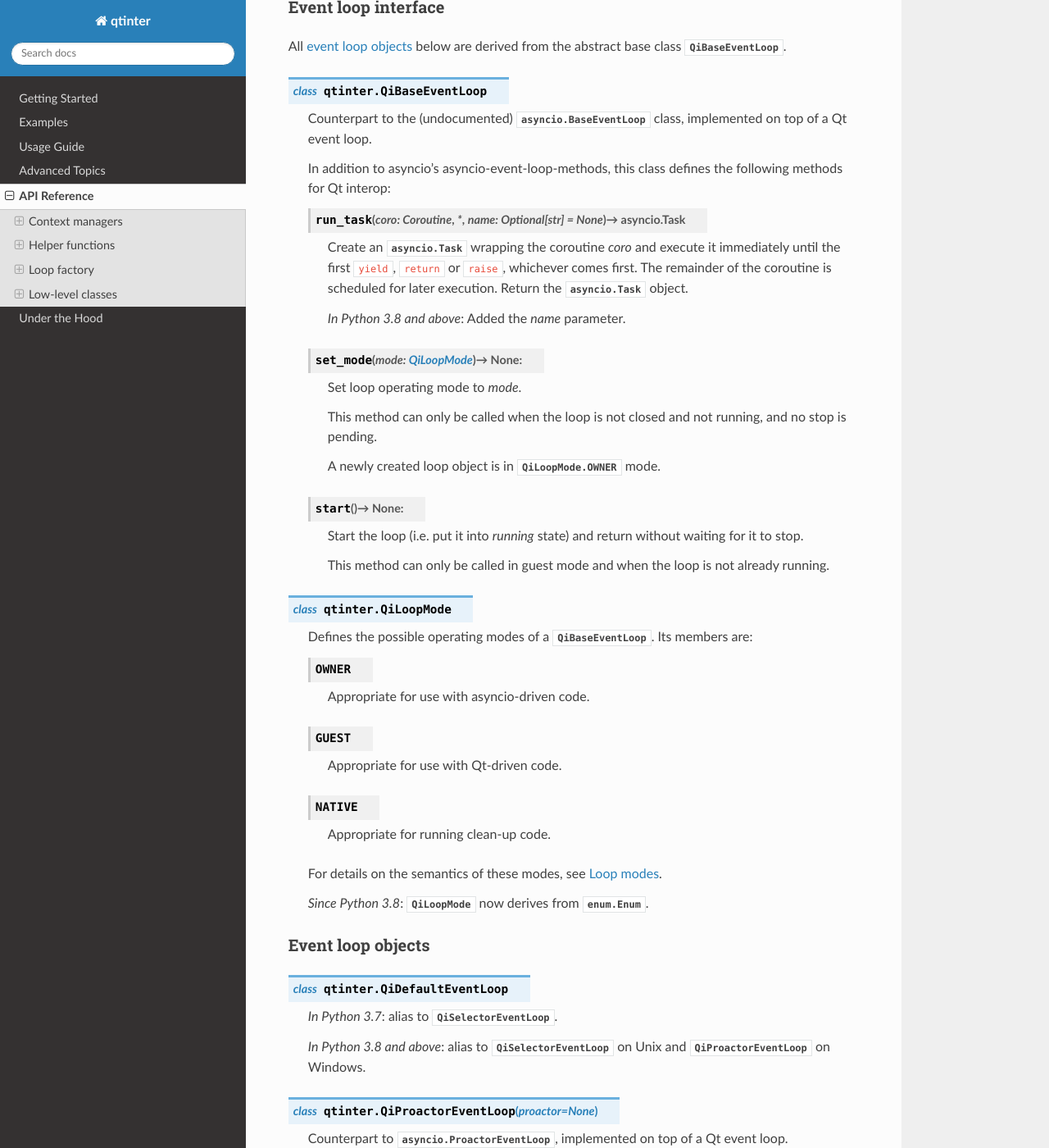
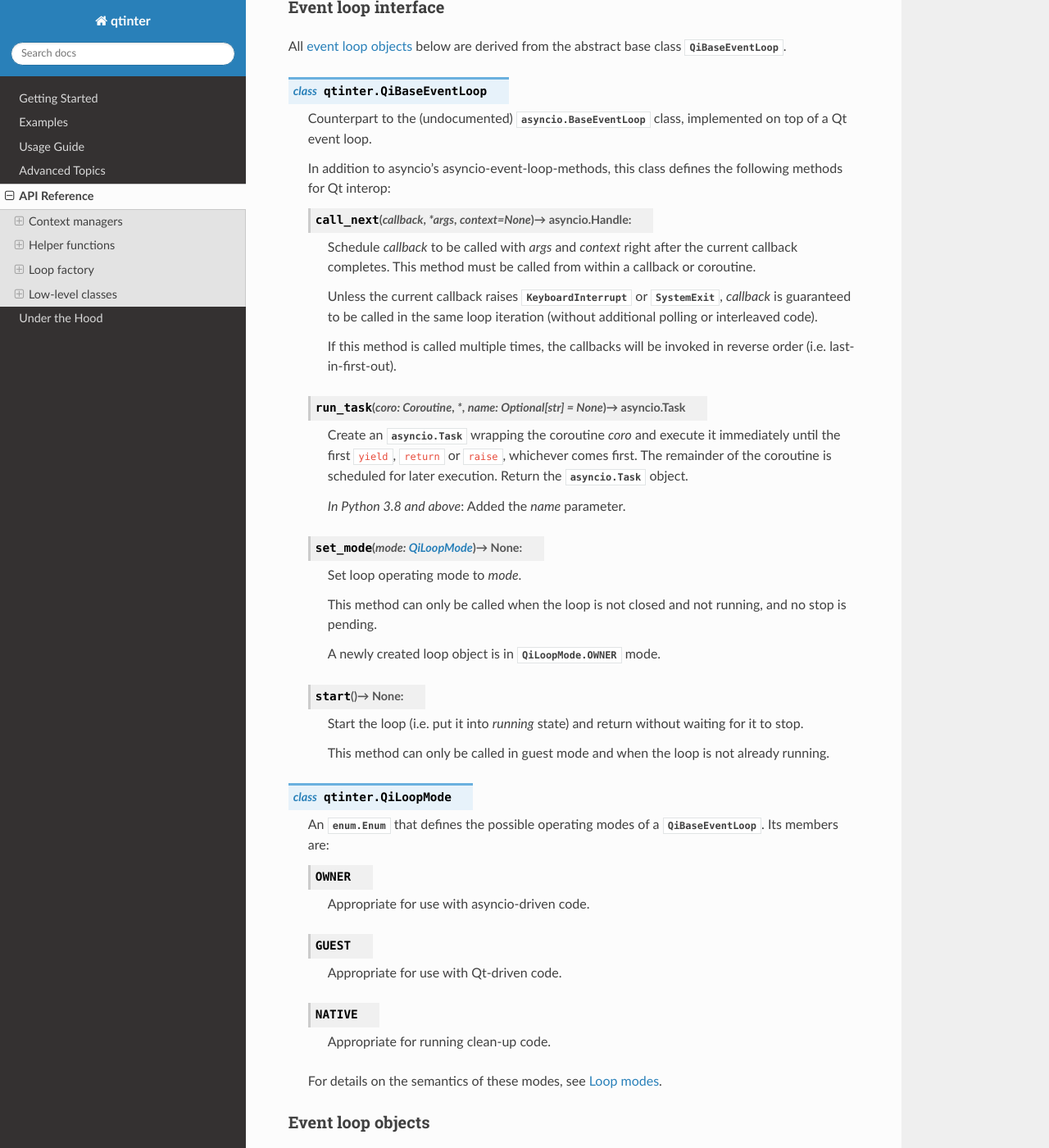
Before and after one commit to fancidev/qtinter, a Sphinx documentation site: the page built from docs/reference.rst, in a window 1280 px wide and 1400 px high, scrolled down 2402 px. Shown: the whole window at 82% size. Built offline with Sphinx 7.4.7 and the Read the Docs theme 2.0.0, drawn with Linux system fonts in a browser that asks for light colours.

Commit message:
Update docs.

```diff
--- a/docs/reference.rst
+++ b/docs/reference.rst
@@ -158,6 +158,20 @@ All `event loop objects`_ below are derived from the abstract base class
    In addition to asyncio's :external:ref:`asyncio-event-loop-methods`,
    this class defines the following methods for Qt interop:
 
+   .. method:: call_next(callback, *args, context=None) -> asyncio.Handle:
+
+      Schedule *callback* to be called with *args* and *context* right
+      after the current callback completes.  This method must be called
+      from within a callback or coroutine.
+
+      Unless the current callback raises :exc:`KeyboardInterrupt` or
+      :exc:`SystemExit`, *callback* is guaranteed to be called in the
+      same loop iteration (without additional polling or interleaved
+      code).
+
+      If this method is called multiple times, the callbacks will be
+      invoked in reverse order (i.e. last-in-first-out).
+
    .. method:: run_task(coro: typing.Coroutine, *, name: typing.Optional[str] = None) -> asyncio.Task
 
       Create an :external:class:`asyncio.Task` wrapping the coroutine
@@ -187,8 +201,8 @@ All `event loop objects`_ below are derived from the abstract base class
 
 .. class:: QiLoopMode
 
-   Defines the possible operating modes of a :class:`QiBaseEventLoop`.
-   Its members are:
+   An :external:class:`enum.Enum` that defines the possible operating
+   modes of a :class:`QiBaseEventLoop`.  Its members are:
 
    .. data:: OWNER
 
@@ -203,9 +217,6 @@ All `event loop objects`_ below are derived from the abstract base class
       Appropriate for running clean-up code.
 
    For details on the semantics of these modes, see :ref:`loop-modes`.
-
-   *Since Python 3.8*: :class:`QiLoopMode` now derives from
-   :external:class:`enum.Enum`.
 
 
 Event loop objects
```
